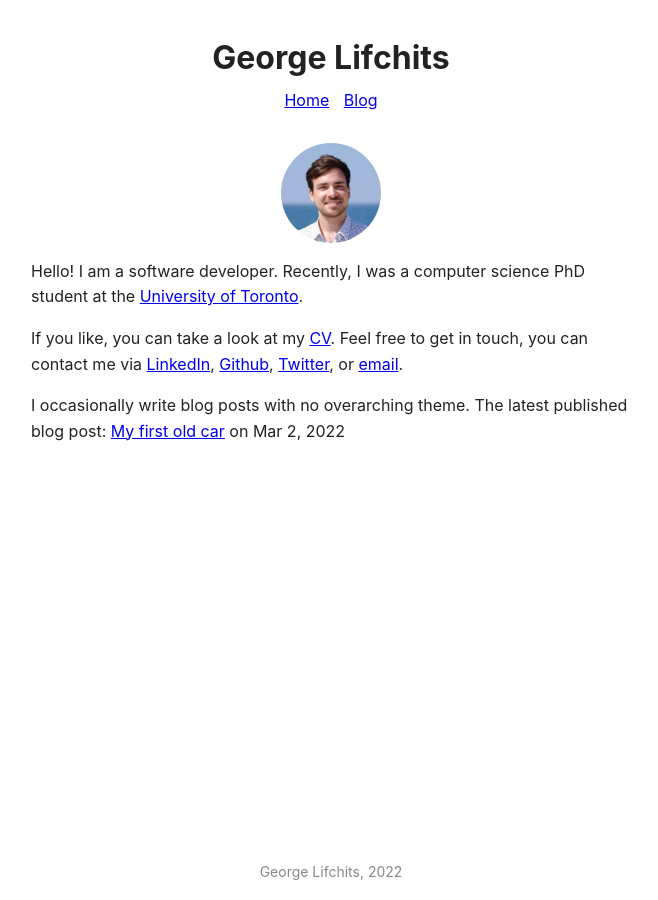
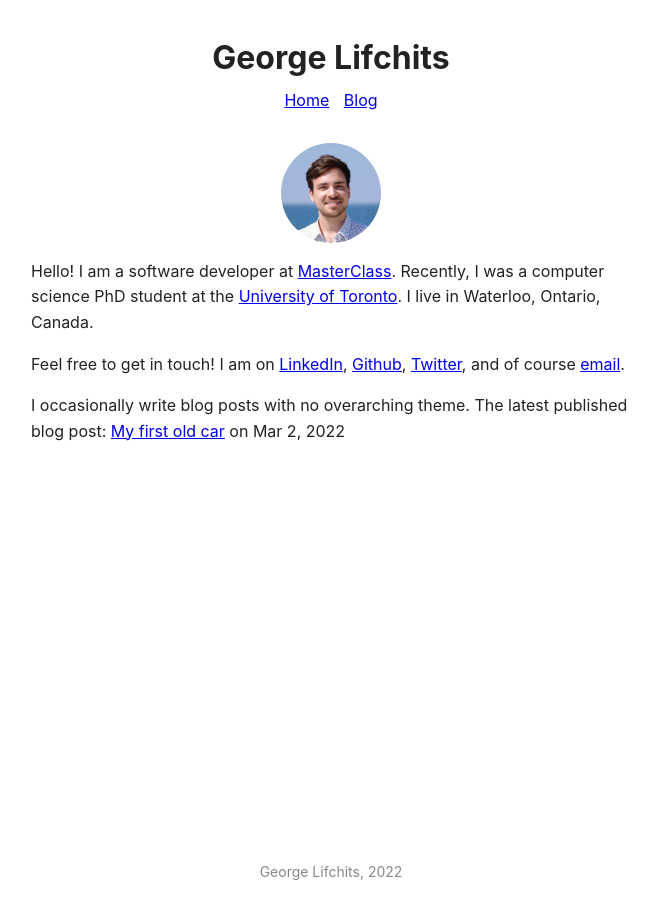
Before and after one commit to glifchits/glifchits.github.io, a Jekyll site: the page built from index.html, in a window 1280 px wide. Shown: the whole page, without its empty margins (309-967 px from the left). Built offline with Jekyll 4.4.1, drawn with Linux system fonts in a browser that asks for light colours.

Commit message:
remove CV from the site

```diff
--- a/index.html
+++ b/index.html
@@ -4,17 +4,18 @@ layout: default
 <div class="content">
   <div class="profilepic"></div>
   <p>
-    Hello! I am a software developer.
+    Hello! I am a software developer at
+    <a href="https://www.masterclass.com">MasterClass</a>.
     Recently, I was a computer science PhD student at the
     <a href="http://web.cs.toronto.edu/">University of Toronto</a>.
+    I live in Waterloo, Ontario, Canada.
   </p>
   <p>
-    If you like, you can take a look at my
-    <a href="/George_Lifchits_CV.pdf">CV</a>.
-    Feel free to get in touch, you can contact me via
-    <a href="http://ca.linkedin.com/in/georgelifchits/">LinkedIn</a>,
+    Feel free to get in touch! I am on
+    <a href="https://ca.linkedin.com/in/georgelifchits/">LinkedIn</a>,
     <a href="https://github.com/glifchits">Github</a>,
-    <a href="https://twitter.com/glifchits">Twitter</a>, or
+    <a href="https://twitter.com/glifchits">Twitter</a>,
+    and of course
     <a id="email">email</a>.
   </p>
   <p>
```
Also changed, not shown: 1 other file.
